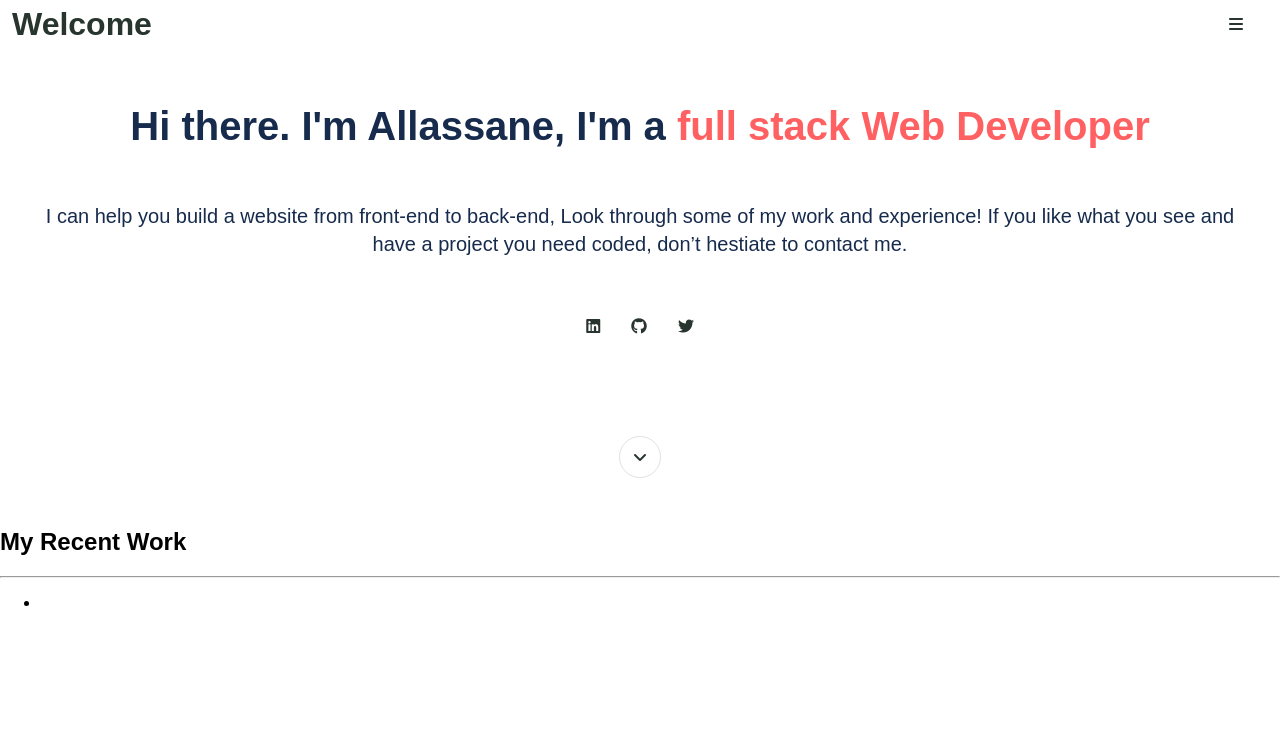
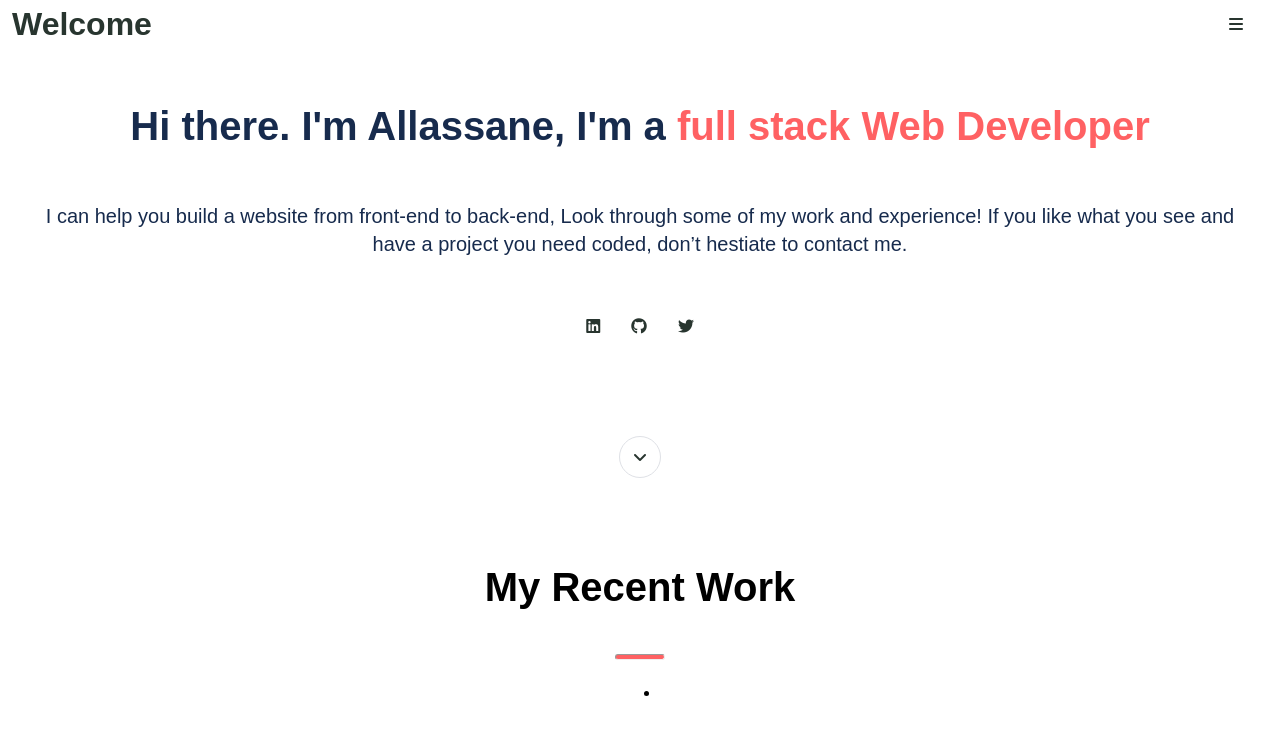
Before and after one commit to Trast00/Portfolio, a plain HTML site: page index.html in a window 1280 px wide. Drawn offline with Linux system fonts and the light colour scheme; a web font is replaced by a local one.

Commit message:
add work title html and css

```diff
--- a/style.css
+++ b/style.css
@@ -114,3 +114,23 @@ p {
   justify-content: center;
   align-items: center;
 }
+
+#works {
+  display: flex;
+  flex-direction: column;
+  justify-content: center;
+  align-items: center;
+}
+
+#works h2 {
+  font-weight: 700;
+  font-size: 40px;
+  line-height: 52px;
+}
+
+#works hr {
+  width: 48px;
+  height: 4px;
+  background-color: var(--color-primary-dark);
+  border-radius: 24px;
+}
```
Also changed, not shown: index.html (line endings or trailing spaces).
